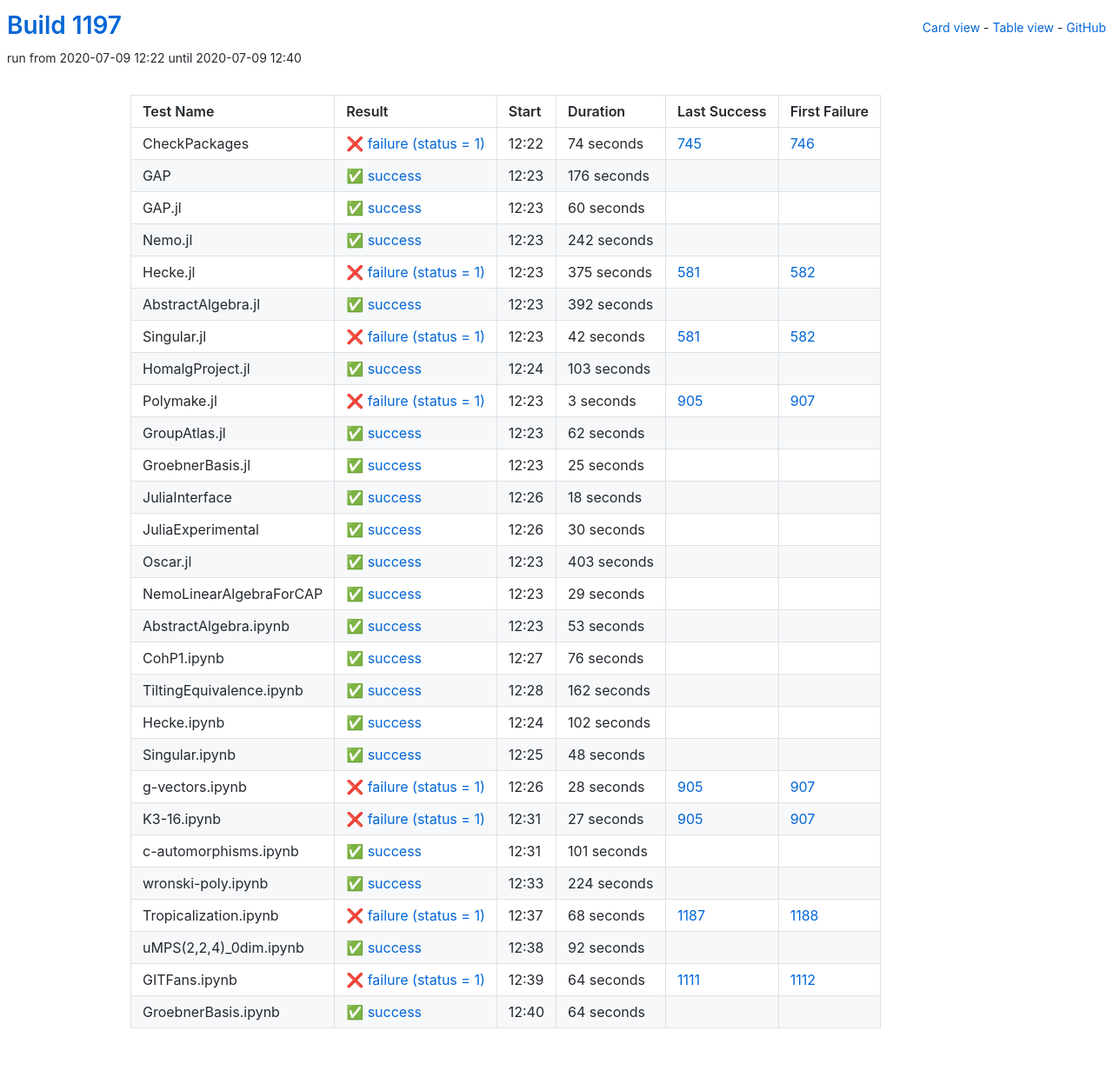
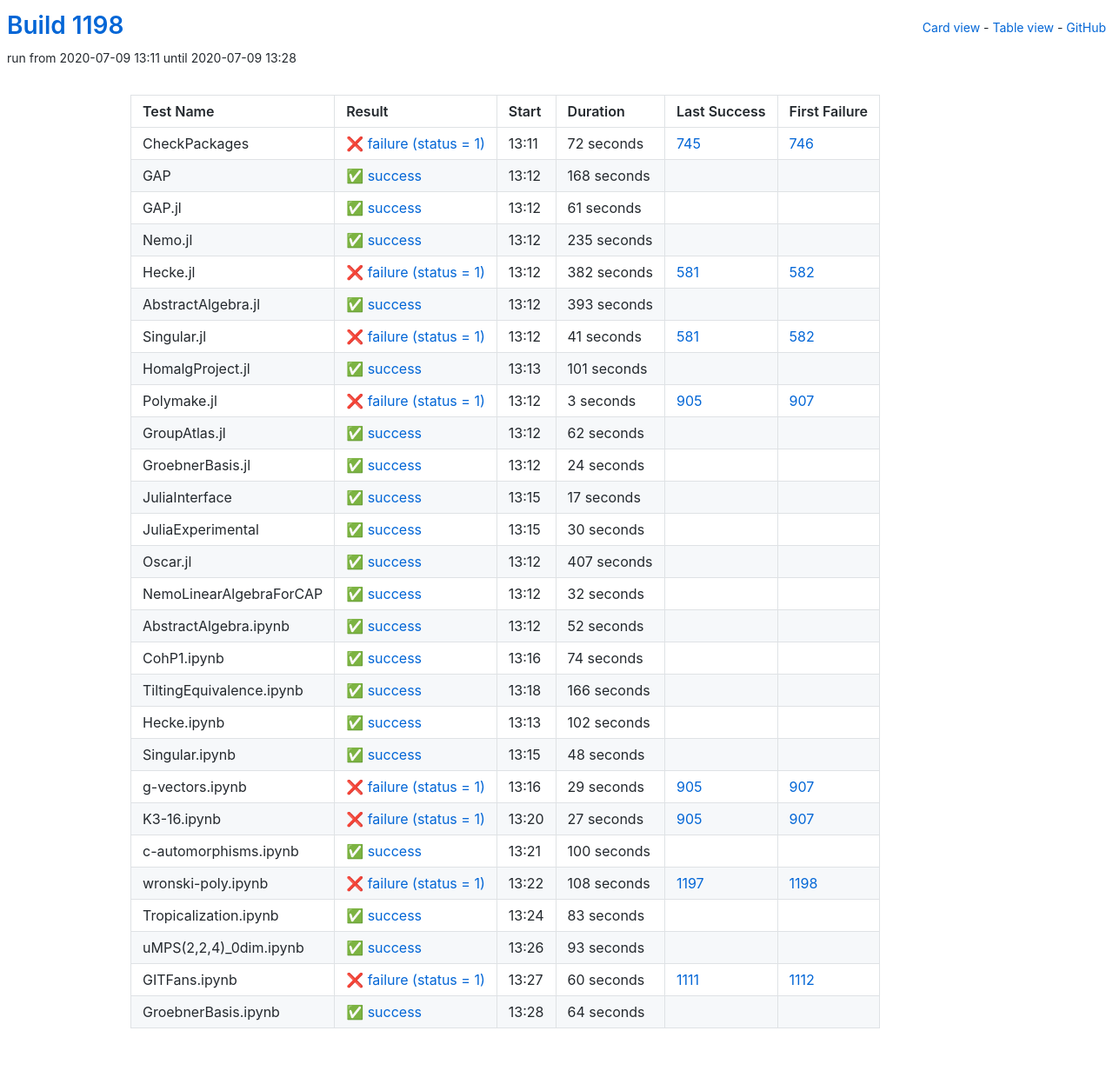
Before and after one commit to oscar-system/oscar-ci-status-1.4, a Jekyll site: the page built from table.html, in a window 1280 px wide. Shown: the whole page at 87% size. Built offline with Jekyll 4.4.1, drawn with Linux system fonts in a browser that asks for light colours.

Commit message:
Build #1198

```diff
--- a/_data/ci.yml
+++ b/_data/ci.yml
@@ -1,6 +1,6 @@
 ---
-build: 1197
-build_url: https://oscarci.mathematik.uni-kl.de/job/oscar-julia-1.4/1197/
+build: 1198
+build_url: https://oscarci.mathematik.uni-kl.de/job/oscar-julia-1.4/1198/
 job: oscar-julia-1.4
 organization: oscar-system
 repo: oscar-ci-status-1.4
@@ -8,104 +8,104 @@ repourl: https://github.com/oscar-system/oscar-ci-status-1.4
 tests:
 - name: CheckPackages
   id: checkpackages
-  log: https://oscarci.mathematik.uni-kl.de/job/oscar-julia-1.4/1197/artifact/logs/build-1197/CheckPackages.log
-  start: 2020-07-09 12:22
+  log: https://oscarci.mathematik.uni-kl.de/job/oscar-julia-1.4/1198/artifact/logs/build-1198/CheckPackages.log
+  start: 2020-07-09 13:11
   success: false
   exitcode: 1
   status: failure
-  duration: 74
+  duration: 72
   last_success: 745
   last_success_url: https://oscarci.mathematik.uni-kl.de/job/oscar-julia-1.4/745/
   first_failure: 746
   first_failure_url: https://oscarci.mathematik.uni-kl.de/job/oscar-julia-1.4/746/
 - name: GAP
   id: gap
-  log: https://oscarci.mathematik.uni-kl.de/job/oscar-julia-1.4/1197/artifact/logs/build-1197/GAP.log
-  start: 2020-07-09 12:23
+  log: https://oscarci.mathematik.uni-kl.de/job/oscar-julia-1.4/1198/artifact/logs/build-1198/GAP.log
+  start: 2020-07-09 13:12
   success: true
   exitcode: 0
   status: success
-  duration: 176
+  duration: 168
   last_success: false
   last_success_url:
   first_failure: false
   first_failure_url:
 - name: GAP.jl
   id: gap-jl
-  log: https://oscarci.mathematik.uni-kl.de/job/oscar-julia-1.4/1197/artifact/logs/build-1197/GAP.jl.log
-  start: 2020-07-09 12:23
+  log: https://oscarci.mathematik.uni-kl.de/job/oscar-julia-1.4/1198/artifact/logs/build-1198/GAP.jl.log
+  start: 2020-07-09 13:12
   success: true
   exitcode: 0
   status: success
-  duration: 60
+  duration: 61
   last_success: false
   last_success_url:
   first_failure: false
   first_failure_url:
 - name: Nemo.jl
   id: nemo-jl
-  log: https://oscarci.mathematik.uni-kl.de/job/oscar-julia-1.4/1197/artifact/logs/build-1197/Nemo.jl.log
-  start: 2020-07-09 12:23
+  log: https://oscarci.mathematik.uni-kl.de/job/oscar-julia-1.4/1198/artifact/logs/build-1198/Nemo.jl.log
+  start: 2020-07-09 13:12
   success: true
   exitcode: 0
   status: success
-  duration: 242
+  duration: 235
   last_success: false
   last_success_url:
   first_failure: false
   first_failure_url:
 - name: Hecke.jl
   id: hecke-jl
-  log: https://oscarci.mathematik.uni-kl.de/job/oscar-julia-1.4/1197/artifact/logs/build-1197/Hecke.jl.log
-  start: 2020-07-09 12:23
+  log: https://oscarci.mathematik.uni-kl.de/job/oscar-julia-1.4/1198/artifact/logs/build-1198/Hecke.jl.log
+  start: 2020-07-09 13:12
   success: false
   exitcode: 1
   status: failure
-  duration: 375
+  duration: 382
   last_success: 581
   last_success_url: https://oscarci.mathematik.uni-kl.de/job/oscar-julia-1.4/581/
   first_failure: 582
   first_failure_url: https://oscarci.mathematik.uni-kl.de/job/oscar-julia-1.4/582/
 - name: AbstractAlgebra.jl
   id: abstractalgebra-jl
-  log: https://oscarci.mathematik.uni-kl.de/job/oscar-julia-1.4/1197/artifact/logs/build-1197/AbstractAlgebra.jl.log
-  start: 2020-07-09 12:23
+  log: https://oscarci.mathematik.uni-kl.de/job/oscar-julia-1.4/1198/artifact/logs/build-1198/AbstractAlgebra.jl.log
+  start: 2020-07-09 13:12
   success: true
   exitcode: 0
   status: success
-  duration: 392
+  duration: 393
   last_success: false
   last_success_url:
   first_failure: false
   first_failure_url:
 - name: Singular.jl
   id: singular-jl
-  log: https://oscarci.mathematik.uni-kl.de/job/oscar-julia-1.4/1197/artifact/logs/build-1197/Singular.jl.log
-  start: 2020-07-09 12:23
+  log: https://oscarci.mathematik.uni-kl.de/job/oscar-julia-1.4/1198/artifact/logs/build-1198/Singular.jl.log
+  start: 2020-07-09 13:12
   success: false
   exitcode: 1
   status: failure
-  duration: 42
+  duration: 41
   last_success: 581
   last_success_url: https://oscarci.mathematik.uni-kl.de/job/oscar-julia-1.4/581/
   first_failure: 582
   first_failure_url: https://oscarci.mathematik.uni-kl.de/job/oscar-julia-1.4/582/
 - name: HomalgProject.jl
   id: homalgproject-jl
-  log: https://oscarci.mathematik.uni-kl.de/job/oscar-julia-1.4/1197/artifact/logs/build-1197/HomalgProject.jl.log
-  start: 2020-07-09 12:24
+  log: https://oscarci.mathematik.uni-kl.de/job/oscar-julia-1.4/1198/artifact/logs/build-1198/HomalgProject.jl.log
+  start: 2020-07-09 13:13
   success: true
   exitcode: 0
   status: success
-  duration: 103
+  duration: 101
   last_success: false
   last_success_url:
   first_failure: false
   first_failure_url:
 - name: Polymake.jl
   id: polymake-jl
-  log: https://oscarci.mathematik.uni-kl.de/job/oscar-julia-1.4/1197/artifact/logs/build-1197/Polymake.jl.log
-  start: 2020-07-09 12:23
+  log: https://oscarci.mathematik.uni-kl.de/job/oscar-julia-1.4/1198/artifact/logs/build-1198/Polymake.jl.log
+  start: 2020-07-09 13:12
   success: false
   exitcode: 1
   status: failure
@@ -116,8 +116,8 @@ tests:
   first_failure_url: https://oscarci.mathematik.uni-kl.de/job/oscar-julia-1.4/907/
 - name: GroupAtlas.jl
   id: groupatlas-jl
-  log: https://oscarci.mathematik.uni-kl.de/job/oscar-julia-1.4/1197/artifact/logs/build-1197/GroupAtlas.jl.log
-  start: 2020-07-09 12:23
+  log: https://oscarci.mathematik.uni-kl.de/job/oscar-julia-1.4/1198/artifact/logs/build-1198/GroupAtlas.jl.log
+  start: 2020-07-09 13:12
   success: true
   exitcode: 0
   status: success
@@ -128,32 +128,32 @@ tests:
   first_failure_url:
 - name: GroebnerBasis.jl
   id: groebnerbasis-jl
-  log: https://oscarci.mathematik.uni-kl.de/job/oscar-julia-1.4/1197/artifact/logs/build-1197/GroebnerBasis.jl.log
-  start: 2020-07-09 12:23
+  log: https://oscarci.mathematik.uni-kl.de/job/oscar-julia-1.4/1198/artifact/logs/build-1198/GroebnerBasis.jl.log
+  start: 2020-07-09 13:12
   success: true
   exitcode: 0
   status: success
-  duration: 25
+  duration: 24
   last_success: false
   last_success_url:
   first_failure: false
   first_failure_url:
 - name: JuliaInterface
   id: juliainterface
-  log: https://oscarci.mathematik.uni-kl.de/job/oscar-julia-1.4/1197/artifact/logs/build-1197/JuliaInterface.log
-  start: 2020-07-09 12:26
+  log: https://oscarci.mathematik.uni-kl.de/job/oscar-julia-1.4/1198/artifact/logs/build-1198/JuliaInterface.log
+  start: 2020-07-09 13:15
   success: true
   exitcode: 0
   status: success
-  duration: 18
+  duration: 17
   last_success: false
   last_success_url:
   first_failure: false
   first_failure_url:
 - name: JuliaExperimental
   id: juliaexperimental
-  log: https://oscarci.mathematik.uni-kl.de/job/oscar-julia-1.4/1197/artifact/logs/build-1197/JuliaExperimental.log
-  start: 2020-07-09 12:26
+  log: https://oscarci.mathematik.uni-kl.de/job/oscar-julia-1.4/1198/artifact/logs/build-1198/JuliaExperimental.log
+  start: 2020-07-09 13:15
   success: true
   exitcode: 0
   status: success
@@ -164,68 +164,68 @@ tests:
   first_failure_url:
 - name: Oscar.jl
   id: oscar-jl
-  log: https://oscarci.mathematik.uni-kl.de/job/oscar-julia-1.4/1197/artifact/logs/build-1197/Oscar.jl.log
-  start: 2020-07-09 12:23
+  log: https://oscarci.mathematik.uni-kl.de/job/oscar-julia-1.4/1198/artifact/logs/build-1198/Oscar.jl.log
+  start: 2020-07-09 13:12
   success: true
   exitcode: 0
   status: success
-  duration: 403
+  duration: 407
   last_success: false
   last_success_url:
   first_failure: false
   first_failure_url:
 - name: NemoLinearAlgebraForCAP
   id: nemolinearalgebraforcap
-  log: https://oscarci.mathematik.uni-kl.de/job/oscar-julia-1.4/1197/artifact/logs/build-1197/NemoLinearAlgebraForCAP.log
-  start: 2020-07-09 12:23
+  log: https://oscarci.mathematik.uni-kl.de/job/oscar-julia-1.4/1198/artifact/logs/build-1198/NemoLinearAlgebraForCAP.log
+  start: 2020-07-09 13:12
   success: true
   exitcode: 0
   status: success
-  duration: 29
+  duration: 32
   last_success: false
   last_success_url:
   first_failure: false
   first_failure_url:
 - name: AbstractAlgebra.ipynb
   id: abstractalgebra-ipynb
-  log: https://oscarci.mathematik.uni-kl.de/job/oscar-julia-1.4/1197/artifact/logs/build-1197/AbstractAlgebra.ipynb.log
-  start: 2020-07-09 12:23
+  log: https://oscarci.mathematik.uni-kl.de/job/oscar-julia-1.4/1198/artifact/logs/build-1198/AbstractAlgebra.ipynb.log
+  start: 2020-07-09 13:12
   success: true
   exitcode: 0
   status: success
-  duration: 53
+  duration: 52
   last_success: false
   last_success_url:
   first_failure: false
   first_failure_url:
 - name: CohP1.ipynb
   id: cohp1-ipynb
-  log: https://oscarci.mathematik.uni-kl.de/job/oscar-julia-1.4/1197/artifact/logs/build-1197/CohP1.ipynb.log
-  start: 2020-07-09 12:27
+  log: https://oscarci.mathematik.uni-kl.de/job/oscar-julia-1.4/1198/artifact/logs/build-1198/CohP1.ipynb.log
+  start: 2020-07-09 13:16
   success: true
   exitcode: 0
   status: success
-  duration: 76
+  duration: 74
   last_success: false
   last_success_url:
   first_failure: false
   first_failure_url:
 - name: TiltingEquivalence.ipynb
   id: tiltingequivalence-ipynb
-  log: https://oscarci.mathematik.uni-kl.de/job/oscar-julia-1.4/1197/artifact/logs/build-1197/TiltingEquivalence.ipynb.log
-  start: 2020-07-09 12:28
+  log: https://oscarci.mathematik.uni-kl.de/job/oscar-julia-1.4/1198/artifact/logs/build-1198/TiltingEquivalence.ipynb.log
+  start: 2020-07-09 13:18
   success: true
   exitcode: 0
   status: success
-  duration: 162
+  duration: 166
   last_success: false
   last_success_url:
   first_failure: false
   first_failure_url:
 - name: Hecke.ipynb
   id: hecke-ipynb
-  log: https://oscarci.mathematik.uni-kl.de/job/oscar-julia-1.4/1197/artifact/logs/build-1197/Hecke.ipynb.log
-  start: 2020-07-09 12:24
+  log: https://oscarci.mathematik.uni-kl.de/job/oscar-julia-1.4/1198/artifact/logs/build-1198/Hecke.ipynb.log
+  start: 2020-07-09 13:13
   success: true
   exitcode: 0
   status: success
@@ -236,8 +236,8 @@ tests:
   first_failure_url:
 - name: Singular.ipynb
   id: singular-ipynb
-  log: https://oscarci.mathematik.uni-kl.de/job/oscar-julia-1.4/1197/artifact/logs/build-1197/Singular.ipynb.log
-  start: 2020-07-09 12:25
+  log: https://oscarci.mathematik.uni-kl.de/job/oscar-julia-1.4/1198/artifact/logs/build-1198/Singular.ipynb.log
+  start: 2020-07-09 13:15
   success: true
   exitcode: 0
   status: success
@@ -248,20 +248,20 @@ tests:
   first_failure_url:
 - name: g-vectors.ipynb
   id: g-vectors-ipynb
-  log: https://oscarci.mathematik.uni-kl.de/job/oscar-julia-1.4/1197/artifact/logs/build-1197/g-vectors.ipynb.log
-  start: 2020-07-09 12:26
+  log: https://oscarci.mathematik.uni-kl.de/job/oscar-julia-1.4/1198/artifact/logs/build-1198/g-vectors.ipynb.log
+  start: 2020-07-09 13:16
   success: false
   exitcode: 1
   status: failure
-  duration: 28
+  duration: 29
   last_success: 905
   last_success_url: https://oscarci.mathematik.uni-kl.de/job/oscar-julia-1.4/905/
   first_failure: 907
   first_failure_url: https://oscarci.mathematik.uni-kl.de/job/oscar-julia-1.4/907/
 - name: K3-16.ipynb
   id: k3-16-ipynb
-  log: https://oscarci.mathematik.uni-kl.de/job/oscar-julia-1.4/1197/artifact/logs/build-1197/K3-16.ipynb.log
-  start: 2020-07-09 12:31
+  log: https://oscarci.mathematik.uni-kl.de/job/oscar-julia-1.4/1198/artifact/logs/build-1198/K3-16.ipynb.log
+  start: 2020-07-09 13:20
   success: false
   exitcode: 1
   status: failure
@@ -272,68 +272,68 @@ tests:
   first_failure_url: https://oscarci.mathematik.uni-kl.de/job/oscar-julia-1.4/907/
 - name: c-automorphisms.ipynb
   id: c-automorphisms-ipynb
-  log: https://oscarci.mathematik.uni-kl.de/job/oscar-julia-1.4/1197/artifact/logs/build-1197/c-automorphisms.ipynb.log
-  start: 2020-07-09 12:31
+  log: https://oscarci.mathematik.uni-kl.de/job/oscar-julia-1.4/1198/artifact/logs/build-1198/c-automorphisms.ipynb.log
+  start: 2020-07-09 13:21
   success: true
   exitcode: 0
   status: success
-  duration: 101
+  duration: 100
   last_success: false
   last_success_url:
   first_failure: false
   first_failure_url:
 - name: wronski-poly.ipynb
   id: wronski-poly-ipynb
-  log: https://oscarci.mathematik.uni-kl.de/job/oscar-julia-1.4/1197/artifact/logs/build-1197/wronski-poly.ipynb.log
-  start: 2020-07-09 12:33
+  log: https://oscarci.mathematik.uni-kl.de/job/oscar-julia-1.4/1198/artifact/logs/build-1198/wronski-poly.ipynb.log
+  start: 2020-07-09 13:22
+  success: false
+  exitcode: 1
+  status: failure
+  duration: 108
+  last_success: 1197
+  last_success_url: https://oscarci.mathematik.uni-kl.de/job/oscar-julia-1.4/1197/
+  first_failure: 1198
+  first_failure_url: https://oscarci.mathematik.uni-kl.de/job/oscar-julia-1.4/1198/
+- name: Tropicalization.ipynb
+  id: tropicalization-ipynb
+  log: https://oscarci.mathematik.uni-kl.de/job/oscar-julia-1.4/1198/artifact/logs/build-1198/Tropicalization.ipynb.log
+  start: 2020-07-09 13:24
   success: true
   exitcode: 0
   status: success
-  duration: 224
+  duration: 83
   last_success: false
   last_success_url:
   first_failure: false
   first_failure_url:
-- name: Tropicalization.ipynb
-  id: tropicalization-ipynb
-  log: https://oscarci.mathematik.uni-kl.de/job/oscar-julia-1.4/1197/artifact/logs/build-1197/Tropicalization.ipynb.log
-  start: 2020-07-09 12:37
-  success: false
-  exitcode: 1
-  status: failure
-  duration: 68
-  last_success: 1187
-  last_success_url: https://oscarci.mathematik.uni-kl.de/job/oscar-julia-1.4/1187/
-  first_failure: 1188
-  first_failure_url: https://oscarci.mathematik.uni-kl.de/job/oscar-julia-1.4/1188/
 - name: uMPS(2,2,4)_0dim.ipynb
   id: umps-2-2-4-0dim-ipynb
-  log: https://oscarci.mathematik.uni-kl.de/job/oscar-julia-1.4/1197/artifact/logs/build-1197/uMPS-2-2-4-_0dim.ipynb.log
-  start: 2020-07-09 12:38
+  log: https://oscarci.mathematik.uni-kl.de/job/oscar-julia-1.4/1198/artifact/logs/build-1198/uMPS-2-2-4-_0dim.ipynb.log
+  start: 2020-07-09 13:26
   success: true
   exitcode: 0
   status: success
-  duration: 92
+  duration: 93
   last_success: false
   last_success_url:
   first_failure: false
   first_failure_url:
 - name: GITFans.ipynb
   id: gitfans-ipynb
-  log: https://oscarci.mathematik.uni-kl.de/job/oscar-julia-1.4/1197/artifact/logs/build-1197/GITFans.ipynb.log
-  start: 2020-07-09 12:39
+  log: https://oscarci.mathematik.uni-kl.de/job/oscar-julia-1.4/1198/artifact/logs/build-1198/GITFans.ipynb.log
+  start: 2020-07-09 13:27
   success: false
   exitcode: 1
   status: failure
-  duration: 64
+  duration: 60
   last_success: 1111
   last_success_url: https://oscarci.mathematik.uni-kl.de/job/oscar-julia-1.4/1111/
   first_failure: 1112
   first_failure_url: https://oscarci.mathematik.uni-kl.de/job/oscar-julia-1.4/1112/
 - name: GroebnerBasis.ipynb
   id: groebnerbasis-ipynb
-  log: https://oscarci.mathematik.uni-kl.de/job/oscar-julia-1.4/1197/artifact/logs/build-1197/GroebnerBasis.ipynb.log
-  start: 2020-07-09 12:40
+  log: https://oscarci.mathematik.uni-kl.de/job/oscar-julia-1.4/1198/artifact/logs/build-1198/GroebnerBasis.ipynb.log
+  start: 2020-07-09 13:28
   success: true
   exitcode: 0
   status: success
```
Also changed, not shown: README.md.
